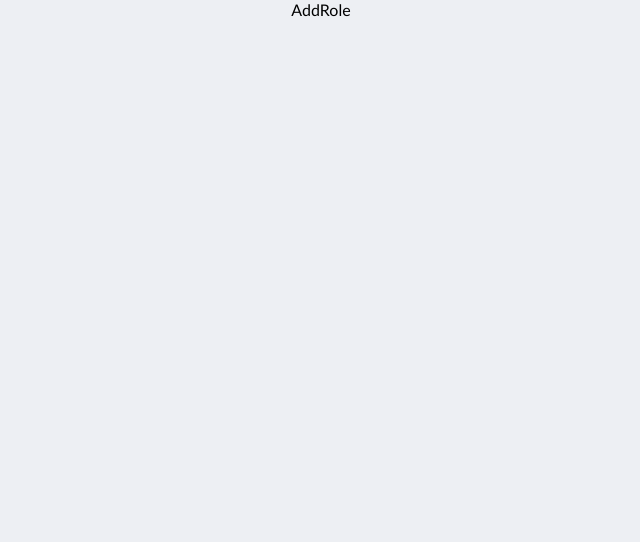
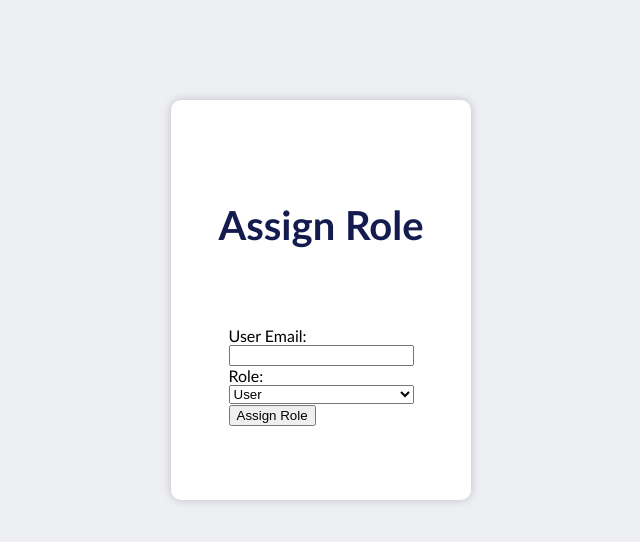
Before and after one commit to LucasNageI/InvManagement, a React (Vite) app in the folder Frontend/: page /addRole in a window 1280 px wide. Shown: the top 542 px of the page, without its empty margins (319-959 px from the left). Built offline with nearby package versions, Linux system fonts and the light colour scheme.

Commit message:
todo list

```diff
--- a/Frontend/src/screens/AddRole.jsx
+++ b/Frontend/src/screens/AddRole.jsx
@@ -3,7 +3,25 @@ import '../styles/AddRole.css'
 
 const AddRole = () => {
   return (
-    <div>AddRole</div>
+    <main className='addrole-container'>
+    <h1 className='h1-title'>Assign Role</h1>
+    <form>
+        <div className='login-input-container'>
+            <label htmlFor='email'>User Email:</label>
+            <input type='text' id='email' name='email' required />
+        </div>
+        <div className='login-input-container'>
+            <label htmlFor='role'>Role:</label>
+            <select id='role' name='role' required>
+                <option value='user'>User</option>
+                <option value='admin'>Admin</option>
+                <option value='employee'>Employee</option>
+
+            </select>
+        </div>
+        <button type='submit'>Assign Role</button>
+    </form>
+</main>
   )
 }
 
--- a/Frontend/src/styles/AddRole.css
+++ b/Frontend/src/styles/AddRole.css
@@ -0,0 +1,13 @@
+.addrole-container {
+    margin-top: 100px;
+    width: 300px;
+    height: 400px;
+    background-color: #FFFFFF;
+    display: flex;
+    flex-direction: column;
+    align-items: center;
+    justify-content: center;
+    border-radius: 10px;
+    gap: 50px;
+    box-shadow: 0 0 10px rgba(0, 0, 0, 0.2);
+}
```
Also changed, not shown: 2 other files (tests, documents, lock files or other folders).
